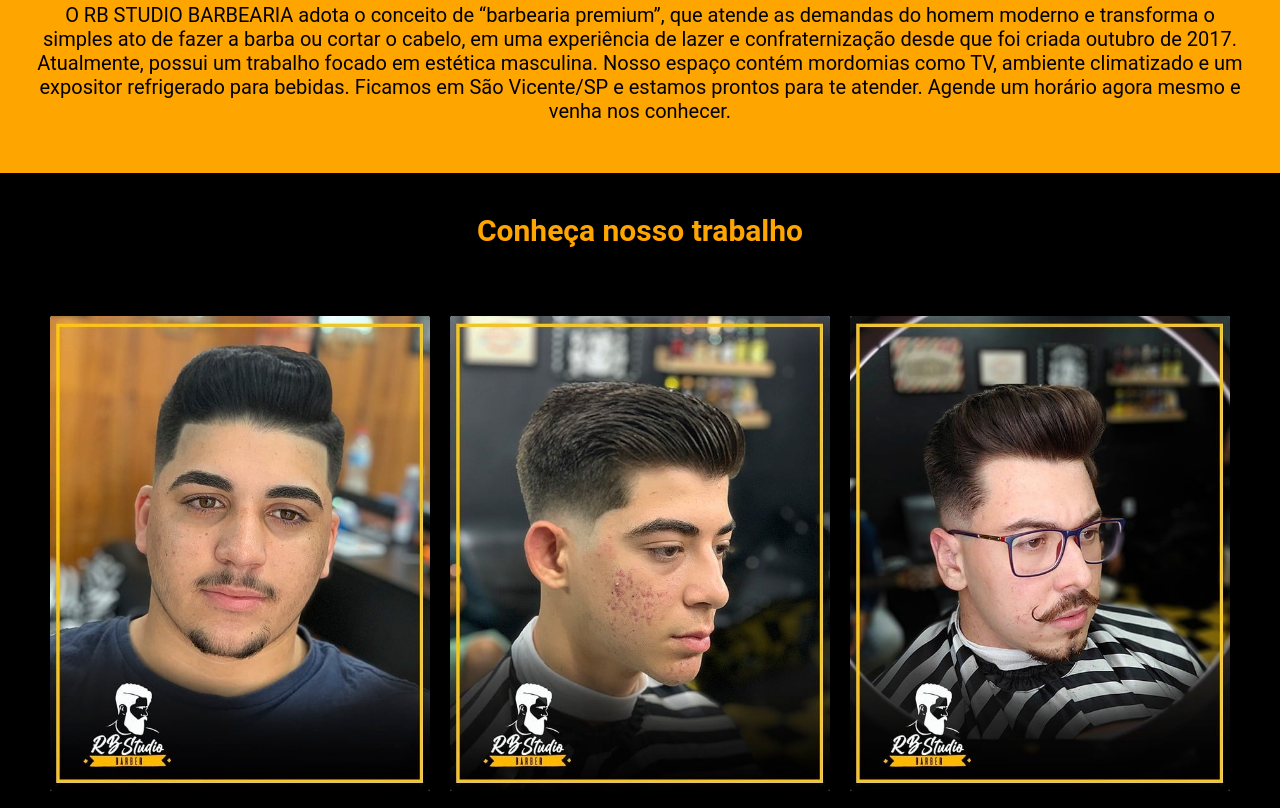
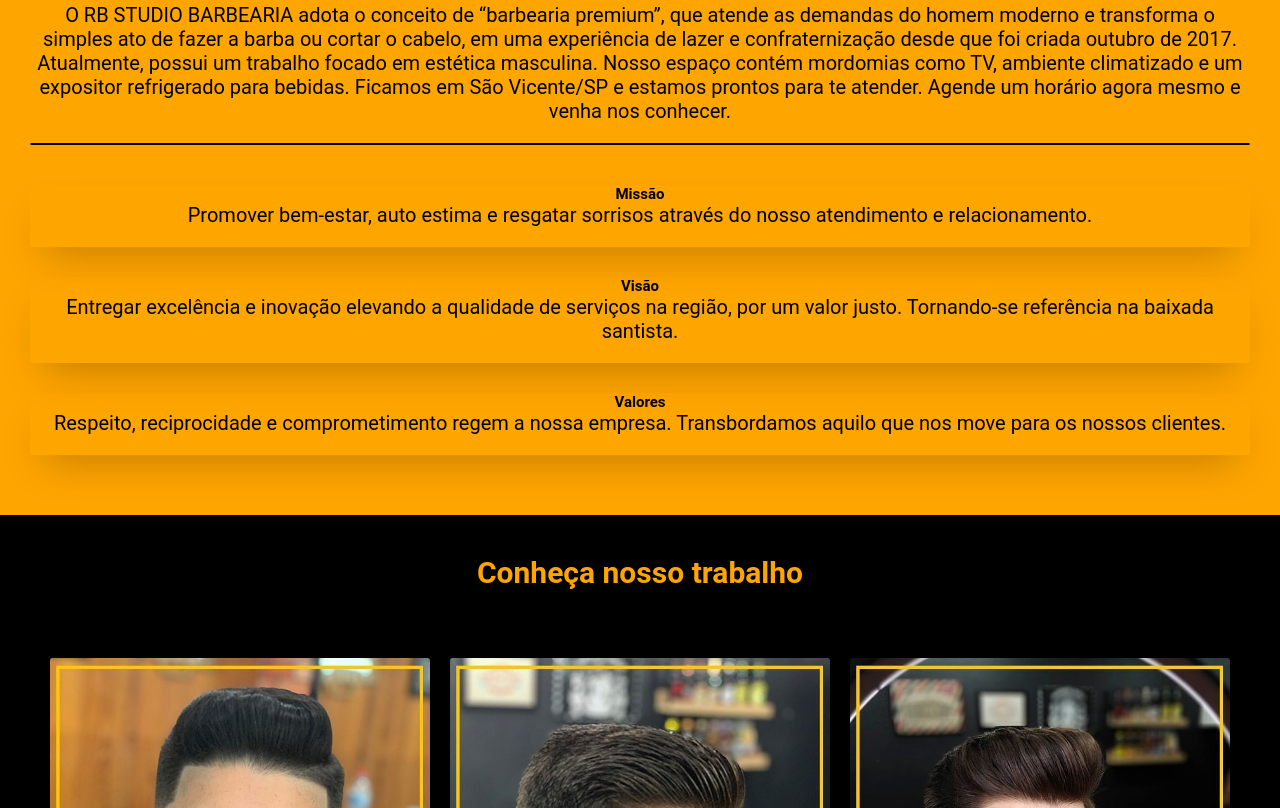
Before and after one commit to renatoschichi/rbstudiobarber, a plain HTML site: page index.html in a window 1280 px wide. Shown: the part 926-1734 px from the top of the page. Drawn offline with Linux system fonts and the light colour scheme.

Commit message:
new features - about us

```diff
--- a/index.html
+++ b/index.html
@@ -56,6 +56,31 @@
           para bebidas. Ficamos em São Vicente/SP e estamos prontos para te
           atender. Agende um horário agora mesmo e venha nos conhecer.
         </p>
+        <hr />
+        <div class="card aboutus-div">
+          <h2>Missão</h2>
+          <p class="aboutus-text">
+            Promover bem-estar, auto estima e resgatar sorrisos através do nosso
+            atendimento e relacionamento.
+          </p>
+        </div>
+
+        <div class="card aboutus-div">
+          <h2>Visão</h2>
+          <p class="aboutus-text">
+            Entregar excelência e inovação elevando a qualidade de serviços na
+            região, por um valor justo. Tornando-se referência na baixada
+            santista.
+          </p>
+        </div>
+
+        <div class="card aboutus-div">
+          <h2>Valores</h2>
+          <p class="aboutus-text">
+            Respeito, reciprocidade e comprometimento regem a nossa empresa.
+            Transbordamos aquilo que nos move para os nossos clientes.
+          </p>
+        </div>
       </div>
     </section>
 
@@ -67,65 +92,47 @@
           <ul class="cards">
             <li class="cards-item">
               <div class="card">
-                <div class="card_image">
                 <img src="assets/img/1.jpg" />
-                </div>
               </div>
             </li>
             <li class="cards-item">
               <div class="card">
-                <div class="card_image">
                 <img src="assets/img/2.jpg" />
-                </div>
               </div>
             </li>
             <li class="cards-item">
               <div class="card">
-                <div class="card_image">
                 <img src="assets/img/3.jpg" />
-                </div>
               </div>
             </li>
             <li class="cards-item">
               <div class="card">
-                <div class="card_image">
                 <img src="assets/img/4.jpg" />
-                </div>
               </div>
             </li>
             <li class="cards-item">
               <div class="card">
-                <div class="card_image">
                 <img src="assets/img/5.jpg" />
-                </div>
               </div>
             </li>
             <li class="cards-item">
               <div class="card">
-                <div class="card_image">
                 <img src="assets/img/6.jpg" />
-                </div>
               </div>
             </li>
             <li class="cards-item">
               <div class="card">
-                <div class="card_image">
                 <img src="assets/img/7.jpg" />
-                </div>
               </div>
             </li>
             <li class="cards-item">
               <div class="card">
-                <div class="card_image">
                 <img src="assets/img/8.jpg" />
-                </div>
               </div>
             </li>
             <li class="cards-item">
               <div class="card">
-                <div class="card_image">
                 <img src="assets/img/9.jpg" />
-                </div>
               </div>
             </li>
           </ul>
--- a/style.css
+++ b/style.css
@@ -189,6 +189,25 @@
   margin-bottom: 20px;
 }
 
+.aboutus-div {
+  width: 100%;
+  margin: 30px 0px 30px 0px;
+}
+
+.aboutus-text {
+  font-size: 20px;
+}
+
+hr {
+  margin: 20px 0px 40px 0px;
+  width: 100%;
+  border-style: solid;
+  border-color: black;
+  border-width: 10 0 10px 0;
+  border-radius: 20px;
+  display: block;
+}
+
 .rb-services {
   background-color: black;
   padding: 10px;
@@ -244,7 +263,6 @@
 }
 
 .card {
-  background-color: white;
   border-radius: 0.25rem;
   box-shadow: 0 20px 40px -14px rgba(0, 0, 0, 0.25);
   display: flex;
@@ -315,7 +333,6 @@
 .rb-footer {
   background: black;
   box-shadow: 0 1px 1px 0 rgba(0, 0, 0, 0.12);
-  box-sizing: border-box;
   width: 100%;
   text-align: left;
   font: bold 16px sans-serif;
```
Lines whose indentation alone changed are shown as unchanged.
